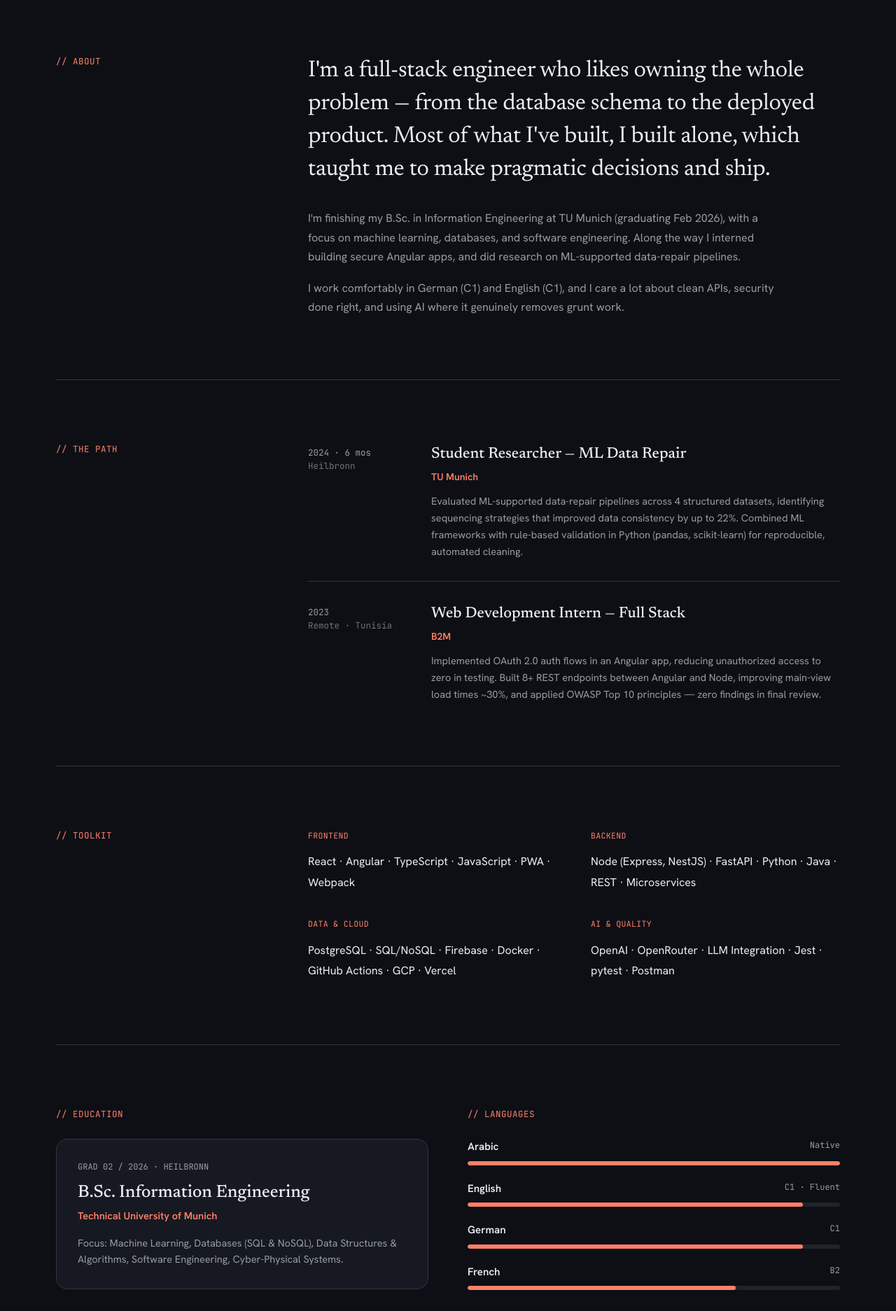
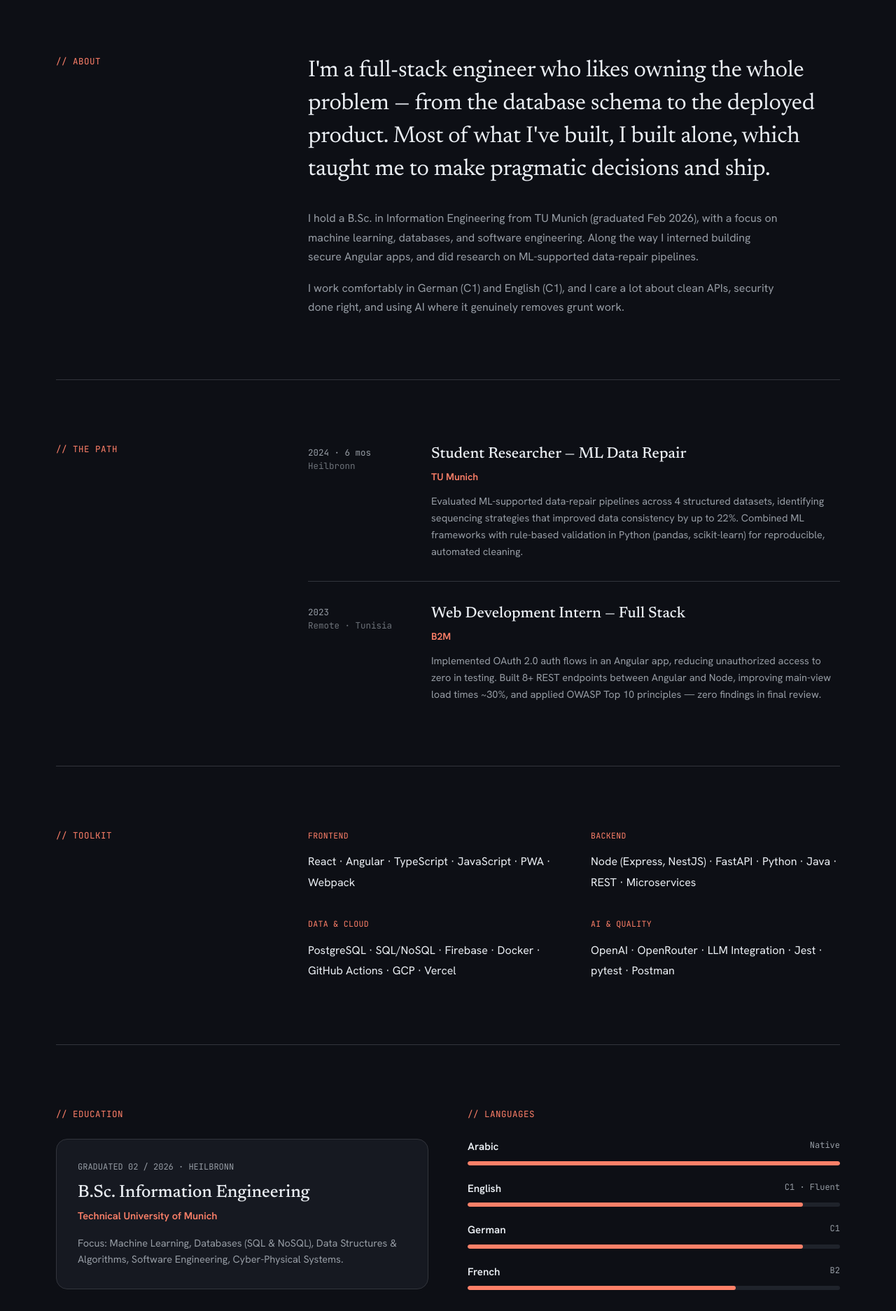
Before and after one commit to DaliGaoudi/portfolio, a Next.js app: page / in a window 1280 px wide. Shown: the part 2440-4313 px from the top of the page at 70% size. Built offline with nearby package versions, Linux system fonts and the light colour scheme.

Commit message:
content: reflect completed graduation (Feb 2026)

```diff
--- a/components/About.tsx
+++ b/components/About.tsx
@@ -44,8 +44,8 @@ export default function About() {
             textWrap: "pretty",
           }}
         >
-          I&apos;m finishing my B.Sc. in Information Engineering at TU Munich
-          (graduating Feb 2026), with a focus on machine learning, databases, and
+          I hold a B.Sc. in Information Engineering from TU Munich
+          (graduated Feb 2026), with a focus on machine learning, databases, and
           software engineering. Along the way I interned building secure Angular
           apps, and did research on ML-supported data-repair pipelines.
         </p>
--- a/components/EducationLanguages.tsx
+++ b/components/EducationLanguages.tsx
@@ -36,7 +36,7 @@ export default function EducationLanguages() {
           }}
         >
           <div style={{ fontFamily: mono, fontSize: 12, color: "var(--muted)", marginBottom: 14 }}>
-            GRAD 02 / 2026 · HEILBRONN
+            GRADUATED 02 / 2026 · HEILBRONN
           </div>
           <h3 style={{ fontFamily: display, fontWeight: 500, fontSize: 25, margin: "0 0 6px", lineHeight: 1.2 }}>
             B.Sc. Information Engineering
```
